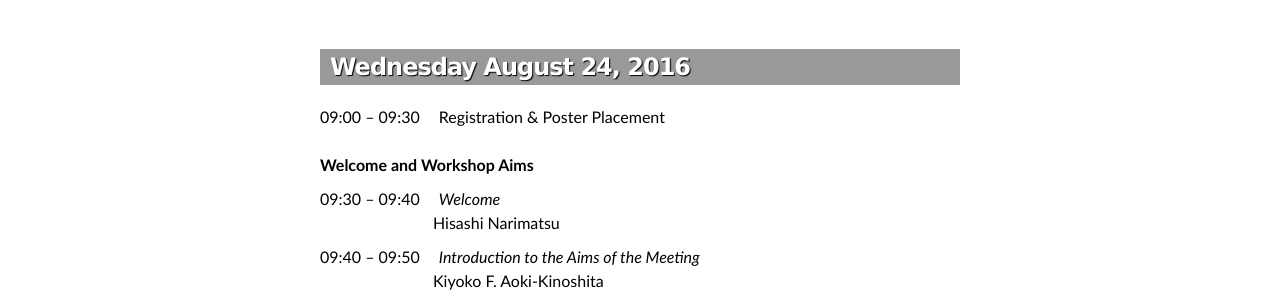
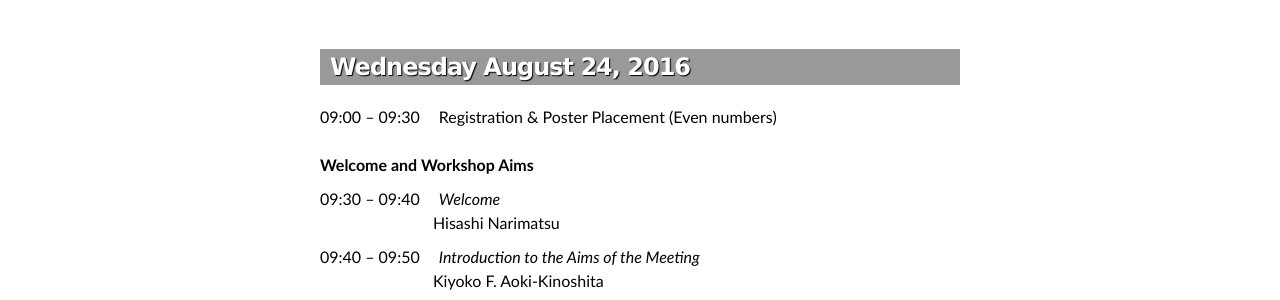
Before and after one commit to yamazakiM/test_warren2016, a Jekyll site: the page built from program/index.md, in a window 1280 px wide and 900 px high, scrolled down 353 px. Shown: the part 153-453 px from the top of the window. Built offline with Jekyll 4.4.1, drawn with Linux system fonts in a browser that asks for light colours; nearby versions of some CDN libraries; library files that are not in the unit come from our copies; some of the changed text lies outside the part shown.

Commit message:
Update index.md

```diff
--- a/program/index.md
+++ b/program/index.md
@@ -21,7 +21,7 @@
 <h3>Wednesday August 24, 2016</h3>
 <p>
 	<span style="display:inline-block; width=130px; margin-top:10px; margin-right:15px">09:00 – 09:30</span>
-	<span>Registration &amp; Poster Placement</span>
+	<span>Registration &amp; Poster Placement (Even numbers)</span>
 	<br>
 	<br>
 	<strong>Welcome and Workshop Aims</strong>
@@ -143,7 +143,7 @@
 <h3>Thursday August 25, 2016</h3>
 <p>
 	<span style="display:inline-block; width=130px; margin-top:10px; margin-right:15px">09:00 – 09:30</span>
-	<span>Registration</span>
+	<span>Registration &amp; Poster Placement (Odd numbers)</span>
 	<br>
 	<br>
 	<strong>Session 3: Analytics</strong>
```
